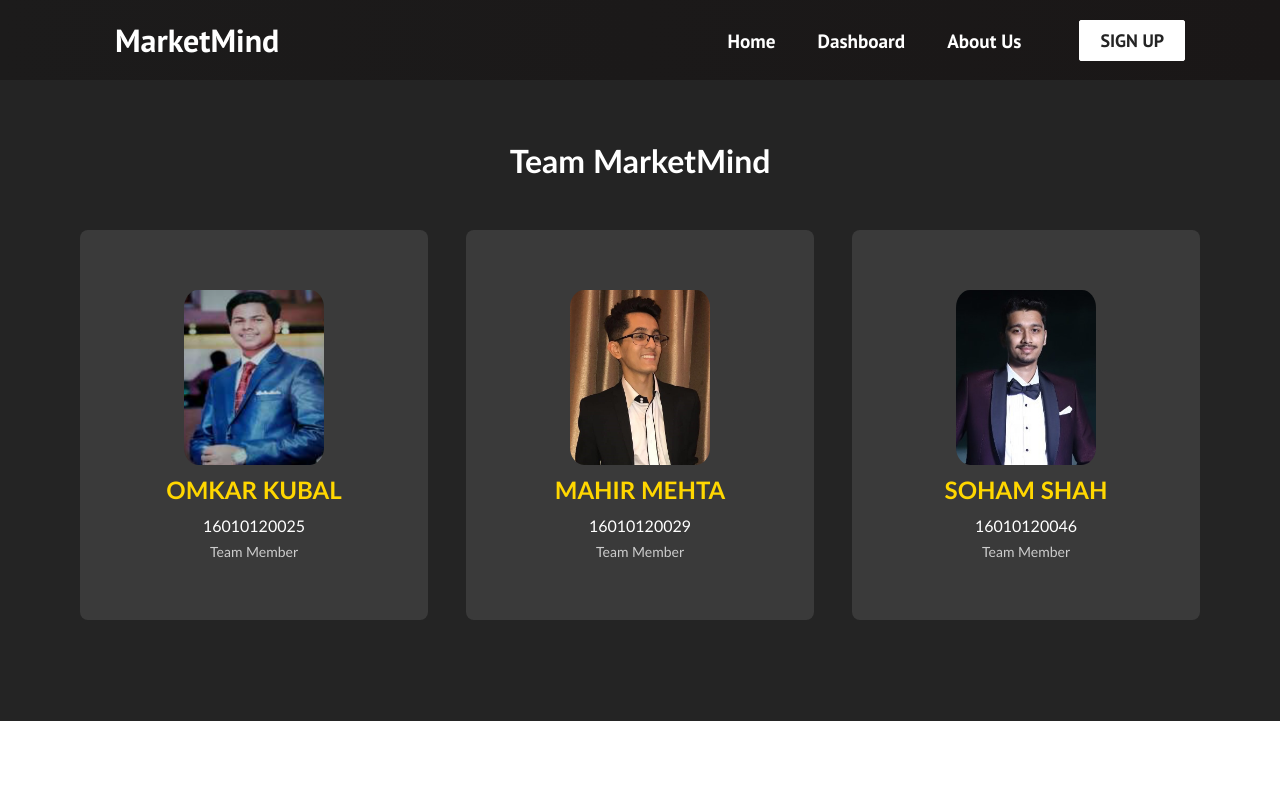
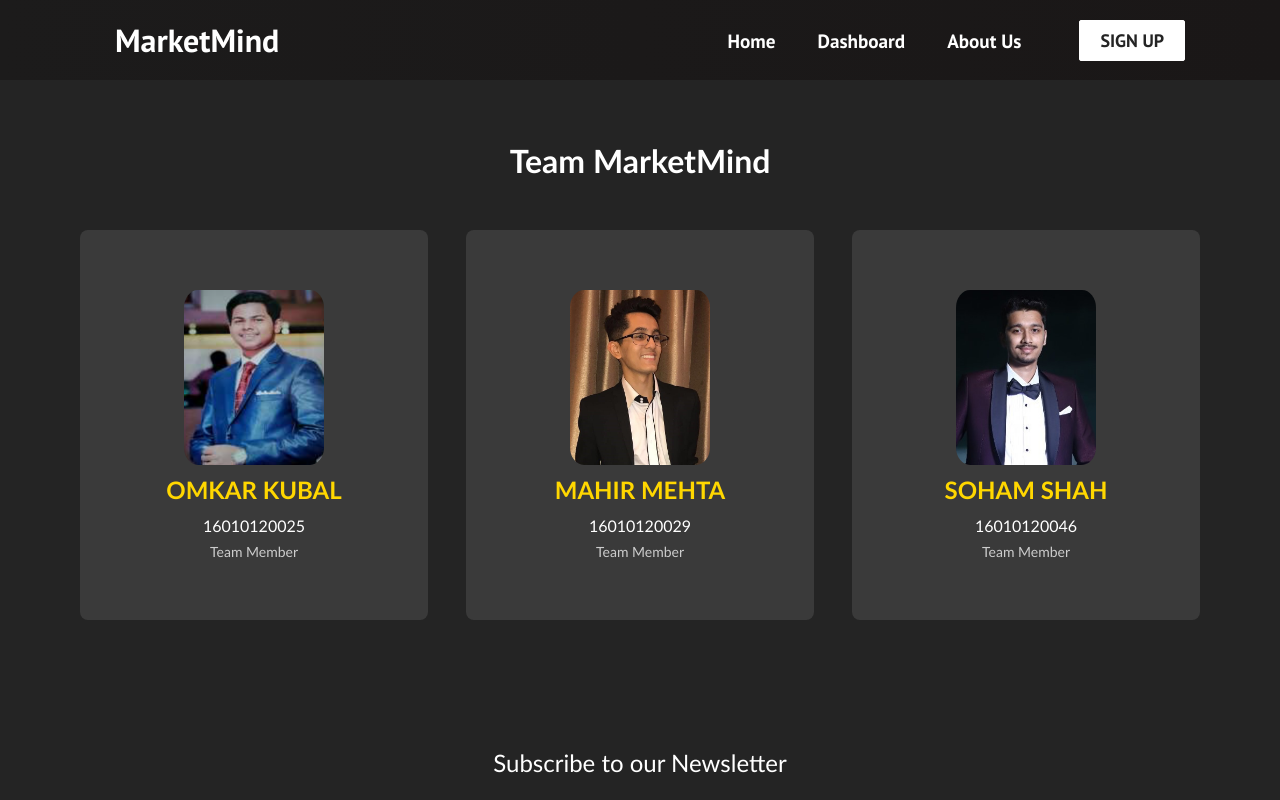
Before and after one commit to mahirmehta/MarketMind, a React (Create React App) app in the folder frontend-marketmind/: page /team in a window 1280 px wide. Shown: the top 800 px of the page. Built offline with nearby package versions, Linux system fonts and the light colour scheme.

Commit message:
Update Team.js

```diff
--- a/frontend-marketmind/src/components/pages/Team.js
+++ b/frontend-marketmind/src/components/pages/Team.js
@@ -1,4 +1,5 @@
 import React from 'react';
+import Footer from '../Footer';
 import './Team.css';
 
 const teamMembers = [
@@ -47,6 +48,7 @@ function Team() {
           <TeamMember key={member.id} {...member} />
         ))}
       </div>
+      <Footer />
     </div>
   );
 }
```
